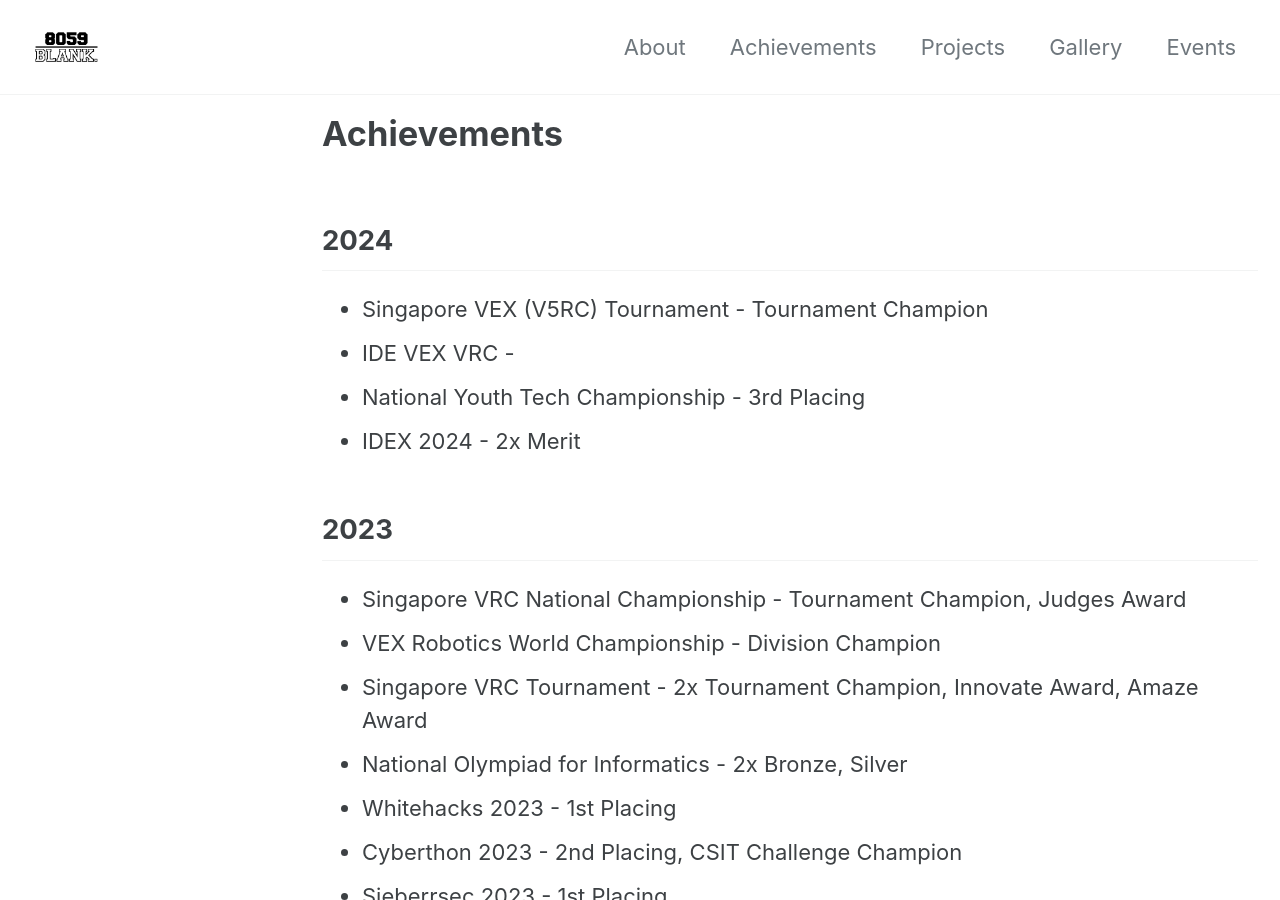
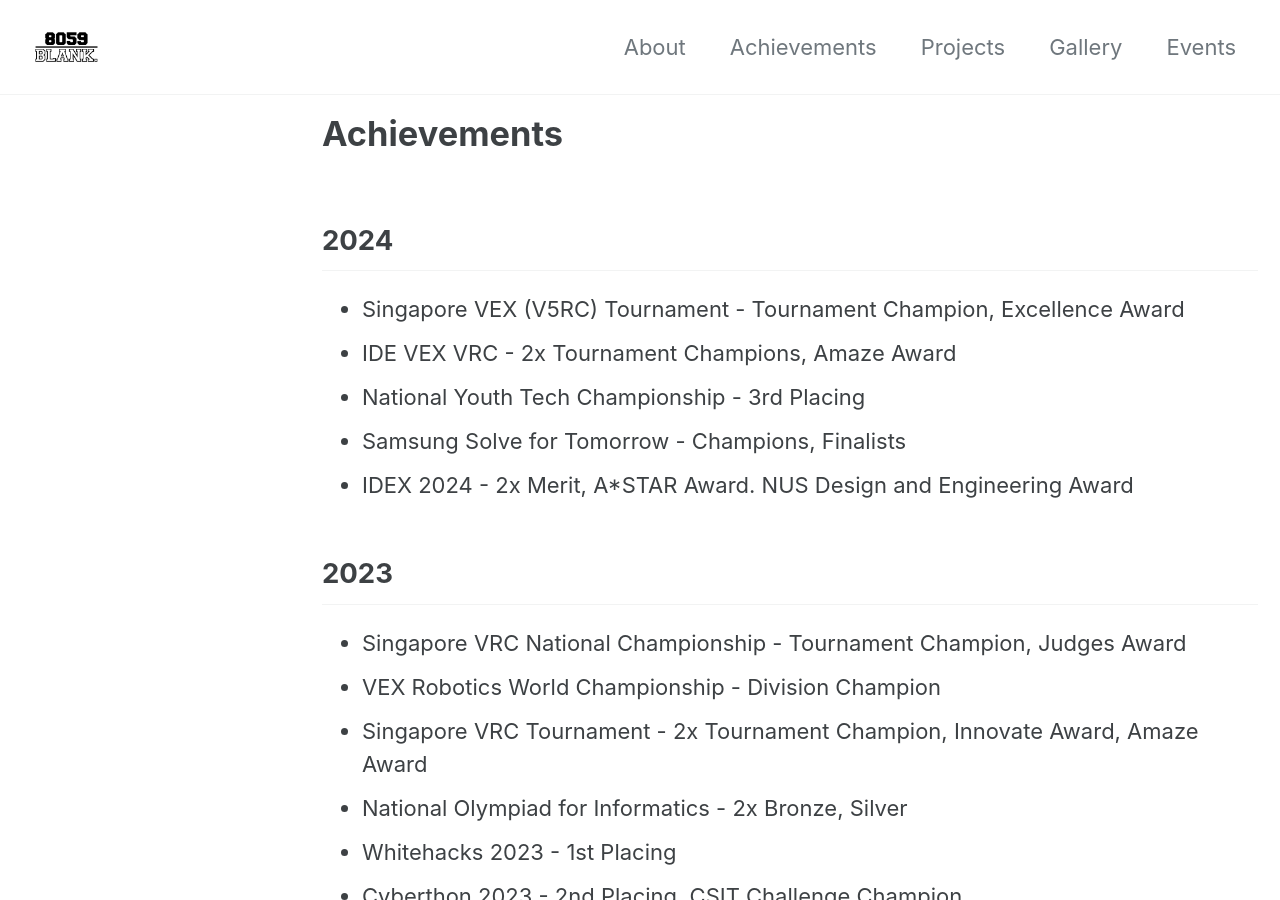
Before and after one commit to 8059blank/8059blank.github.io, a Jekyll site: the page built from achievements/index.md, in a window 1280 px wide and 900 px high. Built offline with Jekyll 4.4.1, drawn with Linux system fonts in a browser that asks for light colours; cached includes are drawn as plain includes; nearby versions of some CDN libraries.

Commit message:
Added 2024 Achievements pt1

```diff
--- a/achievements/index.md
+++ b/achievements/index.md
@@ -3,10 +3,11 @@
 title: Achievements
 ---
 ## 2024
-- Singapore VEX (V5RC) Tournament - Tournament Champion
-- IDE VEX VRC -
+- Singapore VEX (V5RC) Tournament - Tournament Champion, Excellence Award
+- IDE VEX VRC - 2x Tournament Champions, Amaze Award
 - National Youth Tech Championship - 3rd Placing
-- IDEX 2024 - 2x Merit
+- Samsung Solve for Tomorrow - Champions, Finalists
+- IDEX 2024 - 2x Merit, A*STAR Award. NUS Design and Engineering Award
 
 ## 2023
 - Singapore VRC National Championship - Tournament Champion, Judges Award
```
